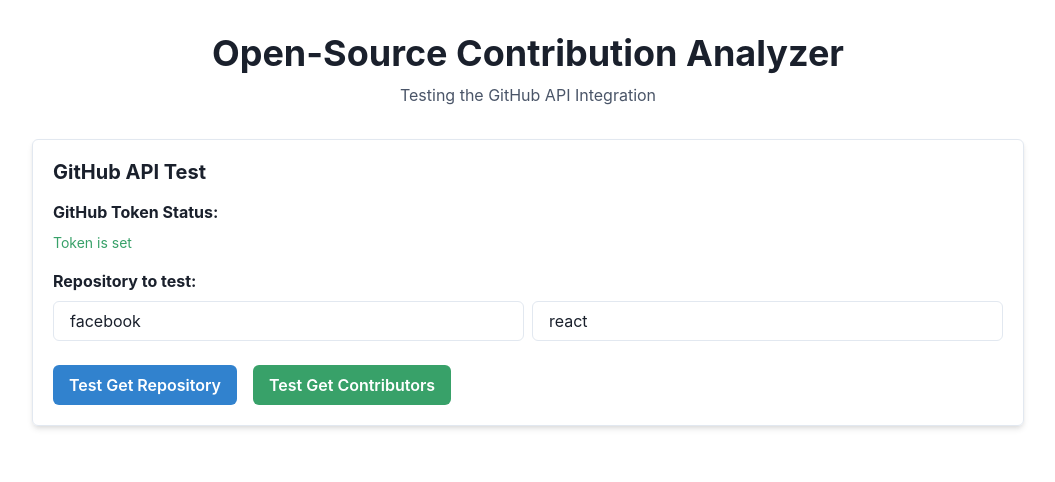
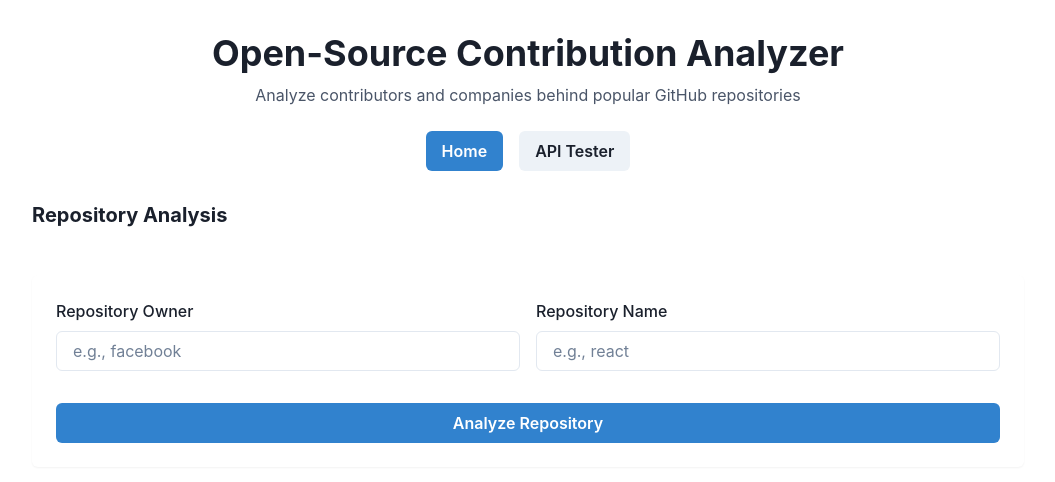
Before and after one commit to drby/open-source-contribution-analyser, a React (Create React App) app: page / in a window 1280 px wide. Shown: the top 482 px of the page, without its empty margins (112-1167 px from the left). Built offline with nearby package versions, Linux system fonts and the light colour scheme; no server answers.

Commit message:
Added router

```diff
--- a/package.json
+++ b/package.json
@@ -20,6 +20,7 @@
     "react": "^19.0.0",
     "react-dom": "^19.0.0",
     "react-hook-form": "^7.54.2",
+    "react-router-dom": "^7.2.0",
     "react-scripts": "5.0.1",
     "typescript": "^4.9.5",
     "web-vitals": "^2.1.4"
--- a/src/App.tsx
+++ b/src/App.tsx
@@ -1,21 +1,37 @@
-import React, { FC } from 'react';
-import { Box, Container, Heading, Text } from '@chakra-ui/react';
+import React from 'react';
+import { BrowserRouter as Router, Routes, Route, Link } from 'react-router-dom';
+import { Box, Container, Flex, Heading, Text, Button, Stack } from '@chakra-ui/react';
 import ApiTest from './components/ApiTest';
+import HomePage from './components/HomePage';
 
-const App: FC = () => {
+const App: React.FC = () => {
   return (
+    <Router>
       <Container maxW="container.lg" py={8}>
         <Box textAlign="center" mb={8}>
           <Heading as="h1" size="xl" mb={2}>
             Open-Source Contribution Analyzer
           </Heading>
-        <Text color="gray.600">
-          Testing the GitHub API Integration
+          <Text color="gray.600" mb={6}>
+            Analyze contributors and companies behind popular GitHub repositories
           </Text>
+
+          <Flex justify="center" gap={4}>
+            <Link to="/">
+              <Button colorScheme="blue">Home</Button>
+            </Link>
+            <Link to="/api-test">
+              <Button colorScheme="gray">API Tester</Button>
+            </Link>
+          </Flex>
         </Box>
 
-      <ApiTest />
+        <Routes>
+          <Route path="/" element={<HomePage />} />
+          <Route path="/api-test" element={<ApiTest />} />
+        </Routes>
       </Container>
+    </Router>
   );
 };
 
--- /dev/null
+++ b/src/components/HomePage.tsx
@@ -0,0 +1,47 @@
+import React, { useState } from 'react';
+import { Box, Heading, Text, VStack } from '@chakra-ui/react';
+import RepositoryForm from './RepositoryForm';
+import { Repository, Contributor } from '../services/github/types';
+
+const HomePage: React.FC = () => {
+  const [repository, setRepository] = useState<Repository | null>(null);
+  const [contributors, setContributors] = useState<Contributor[]>([]);
+  const [isLoading, setIsLoading] = useState<boolean>(false);
+  const [error, setError] = useState<string | null>(null);
+
+  return (
+    <VStack spacing={8} align="stretch">
+      <Box>
+        <Heading size="md" mb={4}>Repository Analysis</Heading>
+        <Text mb={4}>
+        </Text>
+      </Box>
+
+      <RepositoryForm
+        setRepository={setRepository}
+        setContributors={setContributors}
+        setIsLoading={setIsLoading}
+        setError={setError}
+      />
+
+      {error && (
+        <Box p={4} bg="red.50" color="red.500" borderRadius="md">
+          {error}
+        </Box>
+      )}
+
+      {/* Placeholder for repository information and contributor display */}
+      {repository && (
+        <Box p={4} bg="gray.50" borderRadius="md">
+          <Heading size="sm" mb={2}>{repository.name}</Heading>
+          <Text>{repository.description}</Text>
+          <Text mt={2}>
+            Contributors loaded: {contributors.length}
+          </Text>
+        </Box>
+      )}
+    </VStack>
+  );
+};
+
+export default HomePage;
--- /dev/null
+++ b/src/components/RepositoryForm.tsx
@@ -0,0 +1,108 @@
+import React from 'react';
+import { useForm } from 'react-hook-form';
+import {
+  Box,
+  Button,
+  FormControl,
+  FormLabel,
+  FormErrorMessage,
+  Input,
+  VStack,
+  HStack,
+} from '@chakra-ui/react';
+import { githubApi } from '../services/github/api';
+import { Contributor, Repository } from '../services/github/types';
+
+interface RepositoryFormProps {
+  setRepository: React.Dispatch<React.SetStateAction<Repository | null>>;
+  setContributors: React.Dispatch<React.SetStateAction<Contributor[]>>;
+  setIsLoading: React.Dispatch<React.SetStateAction<boolean>>;
+  setError: React.Dispatch<React.SetStateAction<string | null>>;
+}
+
+interface FormValues {
+  owner: string;
+  repo: string;
+}
+
+const RepositoryForm: React.FC<RepositoryFormProps> = ({
+  setRepository,
+  setContributors,
+  setIsLoading,
+  setError,
+}) => {
+  const {
+    handleSubmit,
+    register,
+    formState: { errors, isSubmitting },
+  } = useForm<FormValues>({
+    defaultValues: {
+      owner: '',
+      repo: '',
+    },
+  });
+
+  const onSubmit = async (values: FormValues) => {
+    try {
+      setIsLoading(true);
+      setError(null);
+
+      // Fetch repository data
+      const repoData = await githubApi.getRepository(values.owner, values.repo);
+      setRepository(repoData);
+
+      // Fetch contributor data with details
+      const contributorData = await githubApi.getContributorsWithDetails(values.owner, values.repo);
+      setContributors(contributorData);
+    } catch (error) {
+      setError(error instanceof Error ? error.message : 'An unknown error occurred');
+      setRepository(null);
+      setContributors([]);
+    } finally {
+      setIsLoading(false);
+    }
+  };
+
+  return (
+    <Box as="form" onSubmit={handleSubmit(onSubmit)} p={6} bg="white" borderRadius="md" boxShadow="sm">
+      <VStack spacing={4} align="stretch">
+        <HStack spacing={4} align="flex-start">
+          <FormControl isInvalid={!!errors.owner}>
+            <FormLabel htmlFor="owner">Repository Owner</FormLabel>
+            <Input
+              id="owner"
+              placeholder="e.g., facebook"
+              {...register('owner', {
+                required: 'Owner is required',
+              })}
+            />
+            <FormErrorMessage>{errors.owner?.message}</FormErrorMessage>
+          </FormControl>
+
+          <FormControl isInvalid={!!errors.repo}>
+            <FormLabel htmlFor="repo">Repository Name</FormLabel>
+            <Input
+              id="repo"
+              placeholder="e.g., react"
+              {...register('repo', {
+                required: 'Repository name is required',
+              })}
+            />
+            <FormErrorMessage>{errors.repo?.message}</FormErrorMessage>
+          </FormControl>
+        </HStack>
+
+        <Button
+          mt={4}
+          colorScheme="blue"
+          isLoading={isSubmitting}
+          type="submit"
+        >
+          Analyze Repository
+        </Button>
+      </VStack>
+    </Box>
+  );
+};
+
+export default RepositoryForm;
```
Also changed, not shown: src/services/github/api.ts (line endings or trailing spaces), 1 other file (tests, documents, lock files or other folders). Lines whose indentation alone changed are shown as unchanged.
